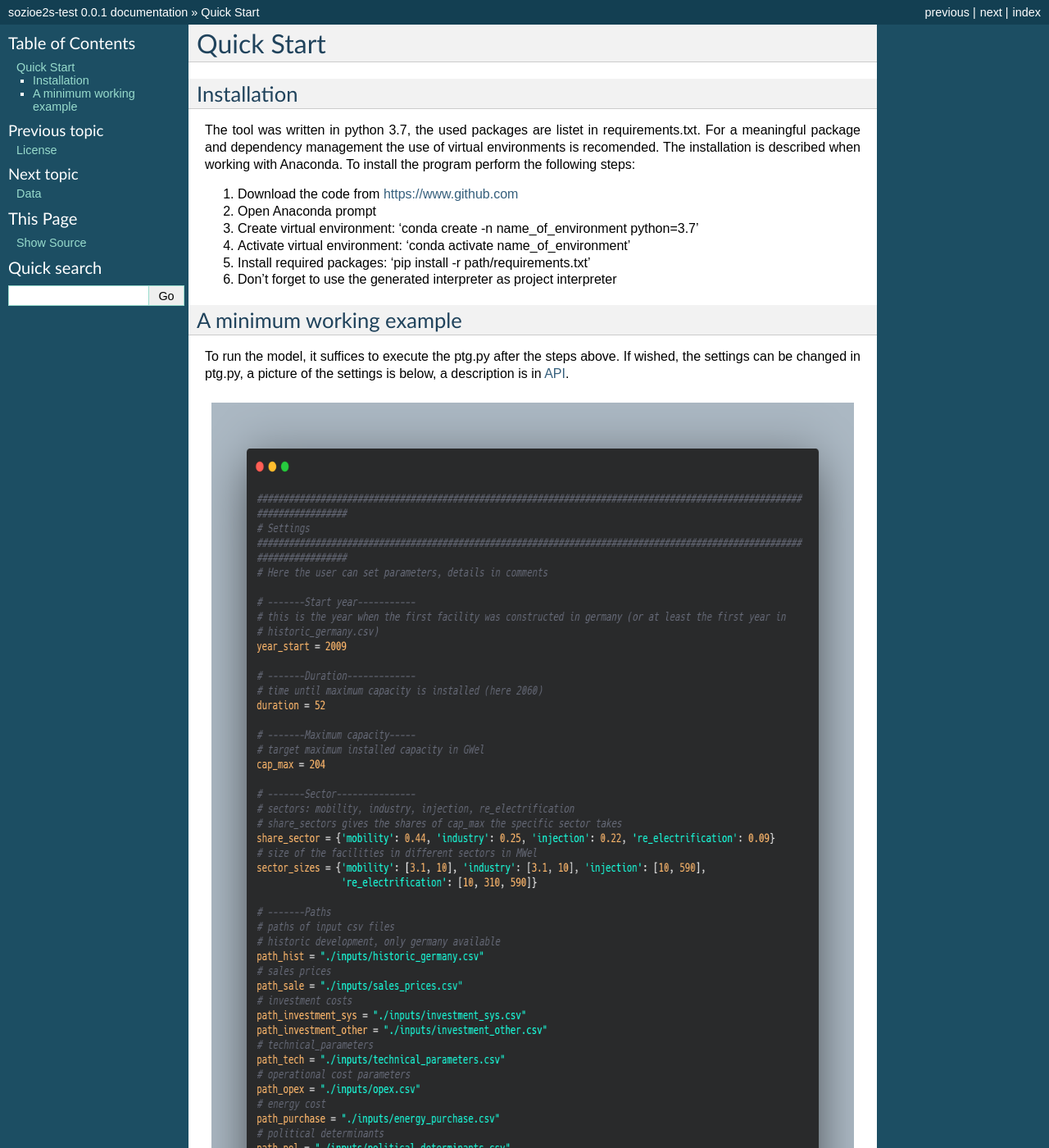
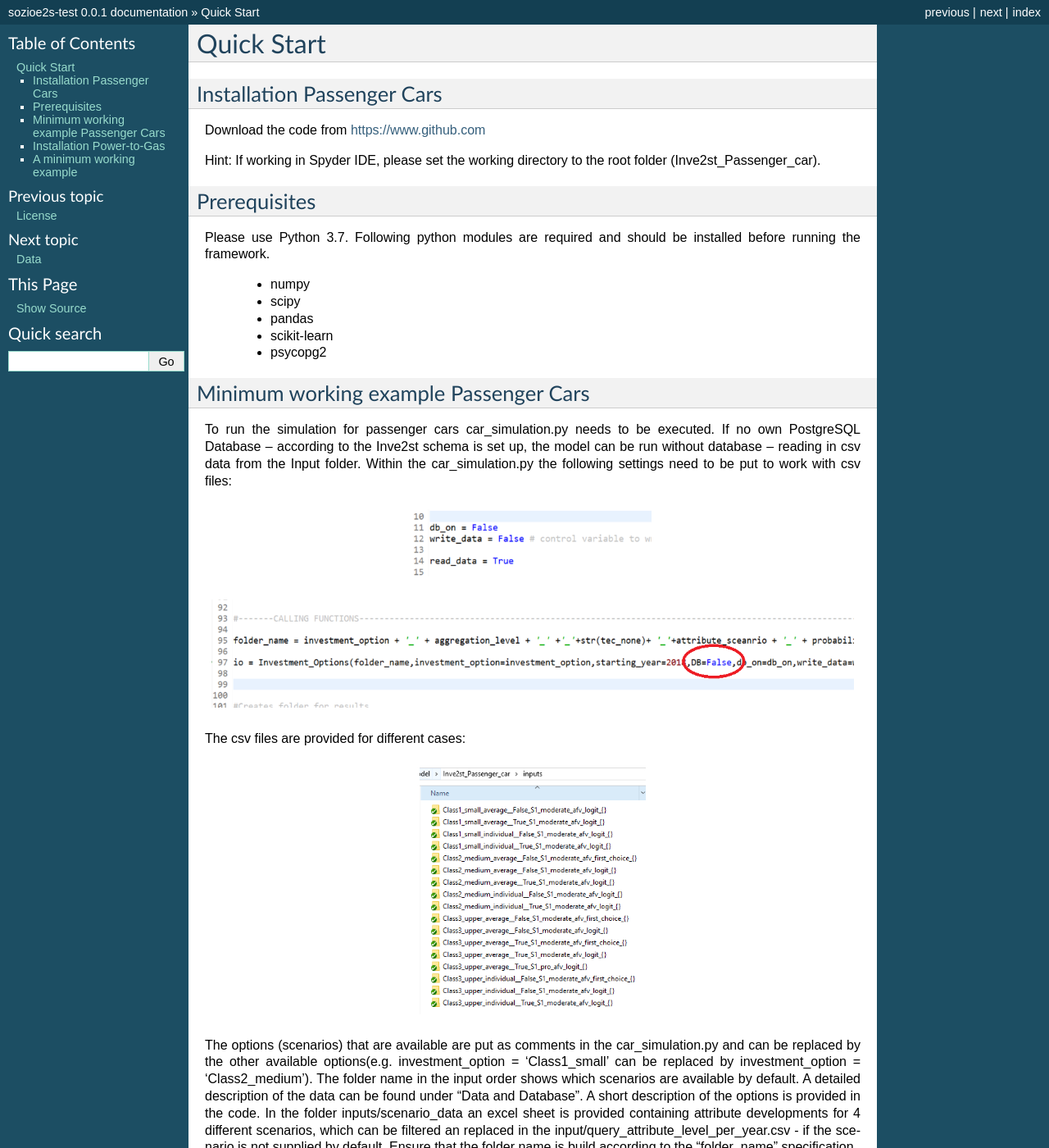
Before and after one commit to CSenkpiel/Inve2st, a Sphinx documentation site: the page built from docs/source/quickstart.rst, in a window 1280 px wide and 1400 px high. Shown: the whole window at 82% size. Built offline with Sphinx 7.4.7, drawn with Linux system fonts in a browser that asks for light colours; some of the changed text lies outside the part shown.

Commit message:
Update quickstart.rst

```diff
--- a/docs/source/quickstart.rst
+++ b/docs/source/quickstart.rst
@@ -3,9 +3,57 @@
 Quick Start
 =============
 
-Installation
+Installation Passenger Cars
 ------------------------------
-The tool was written in python 3.7, the used packages are listet in requirements.txt. For a meaningful package and dependency management the use of virtual environments is recomended. The installation is described when working with Anaconda. To install the program perform the following steps:
+Download the code from https://www.github.com
+
+Hint: If working in Spyder IDE, please set the working directory to the root folder (Inve2st_Passenger_car).
+
+Prerequisites
+------------------------------
+Please use Python 3.7.
+Following python modules are required and should be installed before running the framework.
+
+
+	- numpy
+	- scipy
+	- pandas
+	- scikit-learn
+	- psycopg2
+
+Minimum working example Passenger Cars
+------------------------------
+To run the simulation for passenger cars car_simulation.py needs to be executed.
+If no own PostgreSQL Database – according to the Inve2st schema is set up, the model can be run without database – reading in csv data from the Input folder. Within the car_simulation.py the following settings need to be put to work with csv files:
+
+.. figure:: images/setting_db_off.png
+   :align: center
+   :scale: 70%
+
+.. figure:: images/setting_db_off2.png
+   :align: center
+   :scale: 70%
+
+The csv files are provided for different cases:
+
+.. figure:: images/Input_folder.PNG
+   :align: center
+   :scale: 70%
+
+The options (scenarios) that are available are put as comments in the car_simulation.py  and can be replaced by the other available options(e.g. investment_option = ‘Class1_small’ can be replaced by investment_option = ‘Class2_medium’). The folder name in the input order shows which scenarios are available by default. A detailed description of the data can be found under "Data and Database". A short description of the options is provided in the code.
+In the folder inputs/scenario_data an excel sheet is provided containing attribute developments for 4 different scenarios, which can be filtered an replaced in the input/query_attribute_level_per_year.csv - if the scenario is not supplied by default.
+Ensure that the folder name is build according to the "folder_name" specification
+
+All user settings can be made in the car_simulation.py
+
+.. figure:: images/test_py.PNG
+   :align: center
+   :scale: 70%
+
+
+Installation Power-to-Gas
+------------------------------
+The tool was written in python 3.7, the used packages are listed in requirements.txt. For a meaningful package and dependency management the use of virtual environments is recommended. The installation is described when working with Anaconda. To install the program perform the following steps:
 
 1. Download the code from https://www.github.com
 2. Open Anaconda prompt
```
